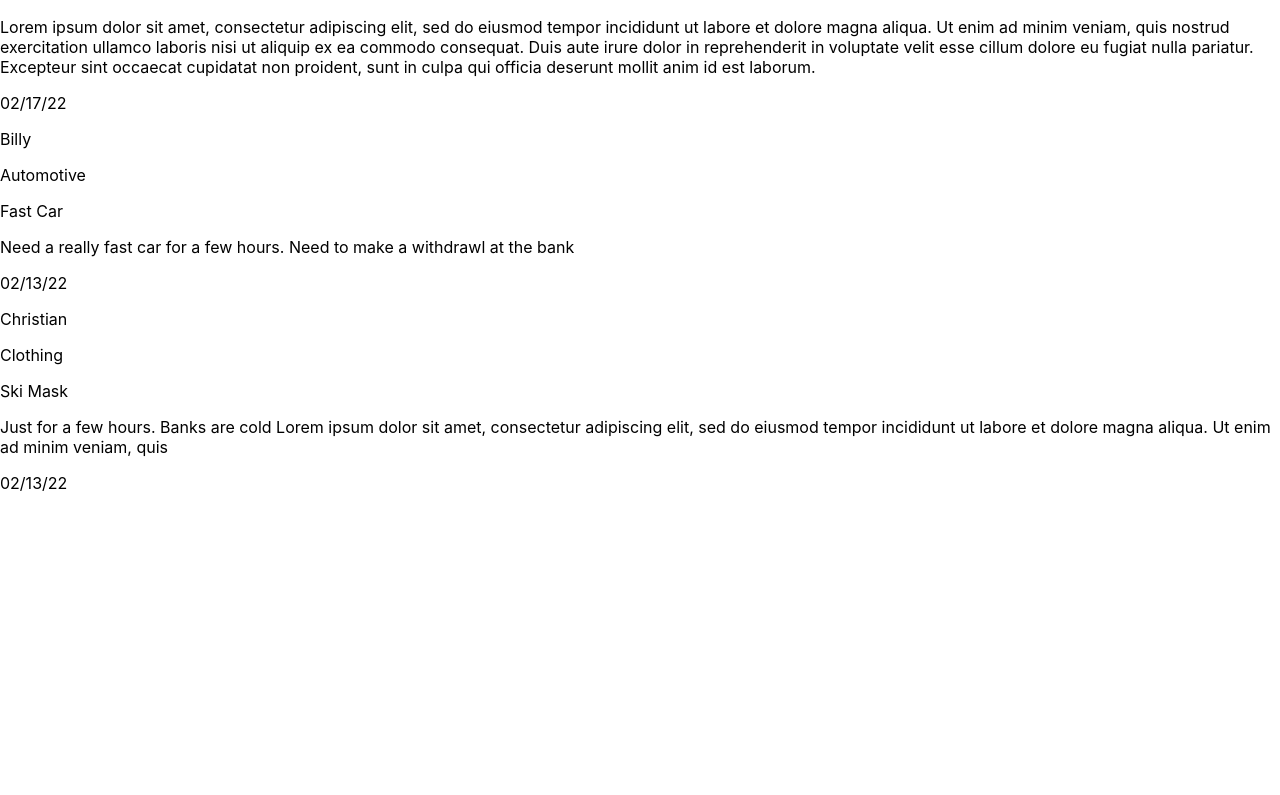
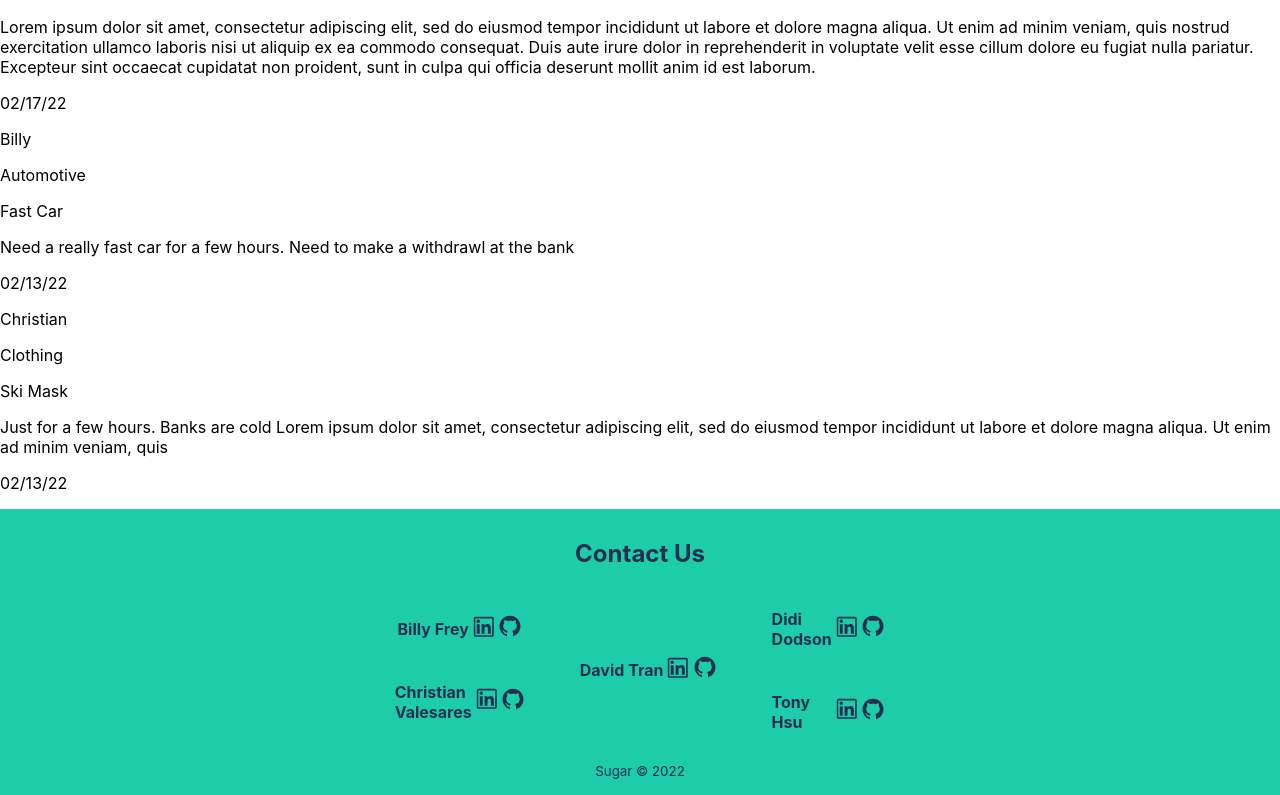
Before and after one commit to 2108-Sugar/Sugar_FE, a React (Create React App) app: page / in a window 1280 px wide. Shown: the part 547-1342 px from the top of the page. Before the commit the page ends 1056 px from the top, so only its background shows below. Built offline with nearby package versions, Linux system fonts and the light colour scheme.

Commit message:
Create footer and update names

```diff
--- a/package.json
+++ b/package.json
@@ -9,6 +9,7 @@
     "history": "^5.2.0",
     "react": "^17.0.2",
     "react-dom": "^17.0.2",
+    "react-icons": "^4.3.1",
     "react-router-dom": "^6.2.1",
     "react-scripts": "5.0.0",
     "web-vitals": "^2.1.4"
--- a/src/Components/App/App.js
+++ b/src/Components/App/App.js
@@ -2,7 +2,7 @@ import React, { Component } from 'react';
 import Header from '../Header/Header';
 import data from '../SampleData/sample-data';
 import DashboardCardContainer from '../DashboardCardContainer/DashboardCardContainer';
-
+import Footer from '../Footer/Footer';
 
 class App extends Component {
   constructor() {
@@ -23,6 +23,7 @@ class App extends Component {
       <main className='App'>
         <Header />
         <DashboardCardContainer requests={this.state.requests} />
+        <Footer />
       </main>
     )
   }
--- a/src/Components/Footer/Footer.css
+++ b/src/Components/Footer/Footer.css
@@ -0,0 +1,112 @@
+.footer-container {
+  background-color: #1DCDAA;
+  display: flex;
+  flex-direction: column;
+  justify-content: center;
+  align-items: center;
+  width: 100%;
+  color: #272F51;
+}
+
+.contact-info {
+  display: flex;
+  width: 100%;
+  align-items: center;
+  justify-content: center;
+  color: #272F51;
+}
+
+.contact-icons, linked-in-icon {
+  font-size: 1.5rem;
+}
+
+.contact-icons:hover {
+  transform:scale(1.1);
+}
+
+.cat {
+  margin: 2px;
+  height: 1.5rem;
+}
+
+.footer-links {
+  width: 100%;
+  display: flex;
+  justify-content: center;
+}
+
+.footer-link-wrapper {
+  display: flex;
+}
+
+.footer-link-items {
+  display: flex;
+  flex-direction: column;
+  align-items: center;
+  margin: 10px;
+  text-align: left;
+  width: 100%;
+}
+
+.footer-link-items > h2 {
+  color: #272F51;
+}
+
+.footer-link-items a {
+  color: #272F51;
+  text-decoration: none;
+
+}
+
+.footer-link-items a:hover {
+  color: #D0FFF6;
+  transition: 0.3s ease-out;
+}
+
+.application-name {
+  max-width: 100%;
+  width: 100%;
+}
+
+.application-name-wrap {
+  display: flex;
+  justify-content: center;
+  align-items: center;
+  max-width: 100%;
+}
+
+.copyright {
+  color: #272F51;
+  margin-bottom: 16px;
+}
+
+@media screen and (max-width: 820px) {
+  .footer-links {
+    padding-top: 2rem;
+  }
+
+  .footer-link-wrapper {
+    flex-direction: column;
+  }
+
+  .application-name-wrap {
+    flex-direction: column;
+  }
+}
+
+h4 {
+  color: #272F51;
+  margin-right: 2px;
+}
+
+.linked-in-icon {
+  font-size: 1.6rem;
+  margin-right: 2px;
+  margin-top: 1px;
+}
+
+.name-columns {
+  display: flex;
+  align-items: center;
+  justify-content: center;
+}
--- a/src/Components/Footer/Footer.js
+++ b/src/Components/Footer/Footer.js
@@ -0,0 +1,64 @@
+import React from 'react';
+import './Footer.css';
+import * as AiIcons from 'react-icons/ai';
+import * as FaIcons from 'react-icons/fa';
+import { Link } from 'react-router-dom';
+
+
+const Footer = () => {
+  return (
+    <div className='footer-container'>
+      <div className='foot-links'>
+        <div className='footer-link-wrapper'>
+          <div className='footer-link-items'>
+            <h2>Contact Us</h2>
+            <div className='name-columns'>
+              <div className='left-names'>
+                <div className='contact-info'>
+                  <h4>Billy Frey</h4>
+                  <a className='linked-in-icon' href={'https://www.linkedin.com/in/markus-rossio/'} target={'blank'}><AiIcons.AiOutlineLinkedin /></a>
+                  <a className='contact-icons' href={'https://github.com/ivonne-hernandez'} target={'blank'}><AiIcons.AiOutlineGithub /></a>
+                </div>
+                <div className='contact-info'>
+                  <h4>Christian Valesares</h4>
+                  <a className='linked-in-icon' href={'https://www.linkedin.com/in/markus-rossio/'} target={'blank'}><AiIcons.AiOutlineLinkedin /></a>
+                  <a className='contact-icons' href={'https://github.com/Markus-Xavier'} target={'blank'}><AiIcons.AiOutlineGithub /></a>
+                </div>
+              </div>
+                <div className='contact-info'>
+                  <h4>David Tran</h4>
+                  <a className='linked-in-icon' href={'https://www.linkedin.com/in/david-tran7/'} target={'blank'}><AiIcons.AiOutlineLinkedin /></a>
+                  <a className='contact-icons' href={'https://github.com/isleofyou'} target={'blank'}><AiIcons.AiOutlineGithub /></a>
+                </div>
+              <div className='right-names'>
+                <div className='contact-info'>
+                  <h4>Didi Dodson</h4>
+                  <a className='linked-in-icon' href={'https://www.linkedin.com/in/markus-rossio/'} target={'blank'}><AiIcons.AiOutlineLinkedin /></a>
+                  <a className='contact-icons' href={'https://github.com/Markus-Xavier'} target={'blank'}><AiIcons.AiOutlineGithub /></a>
+                </div>
+                <div className='contact-info'>
+                  <h4>Tony Hsu</h4>
+                  <a className='linked-in-icon' href={'https://www.linkedin.com/in/markus-rossio/'} target={'blank'}><AiIcons.AiOutlineLinkedin /></a>
+                  <a className='contact-icons' href={'https://github.com/Markus-Xavier'} target={'blank'}><AiIcons.AiOutlineGithub /></a>
+                </div>
+              </div>
+            </div>
+          </div>
+        </div>
+      </div>
+      <section className='application-name'>
+        <div className='application-name-wrap'>
+          <small className='copyright'>Sugar © 2022</small>
+        </div>
+      </section>
+      <section class='social-media'>
+        <div class='social-media-wrap'>
+          <div class='footer-logo'>
+          </div>
+        </div>
+      </section>
+    </div>
+  )
+};
+
+export default Footer;
```
Also changed, not shown: 1 other file (tests, documents, lock files or other folders).
